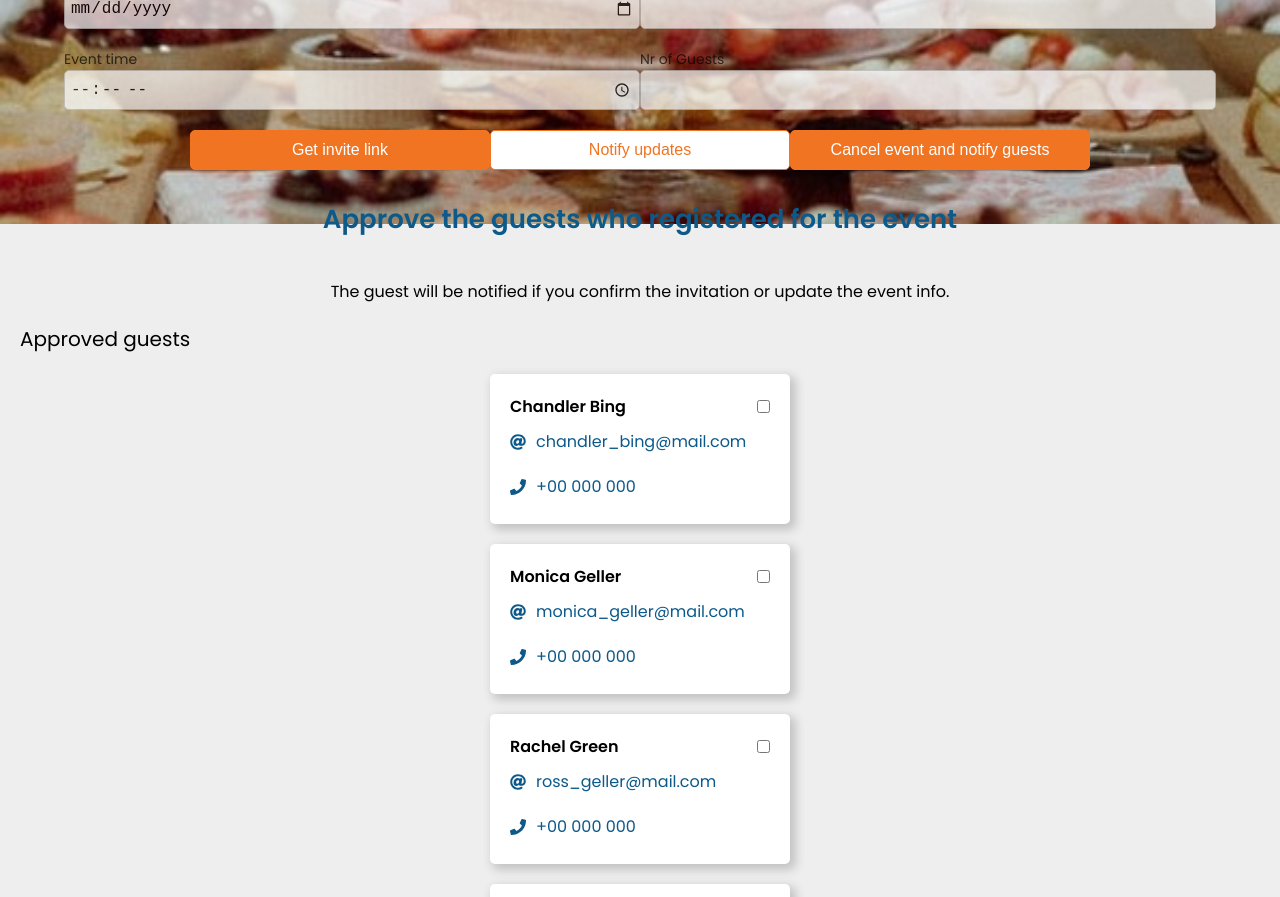
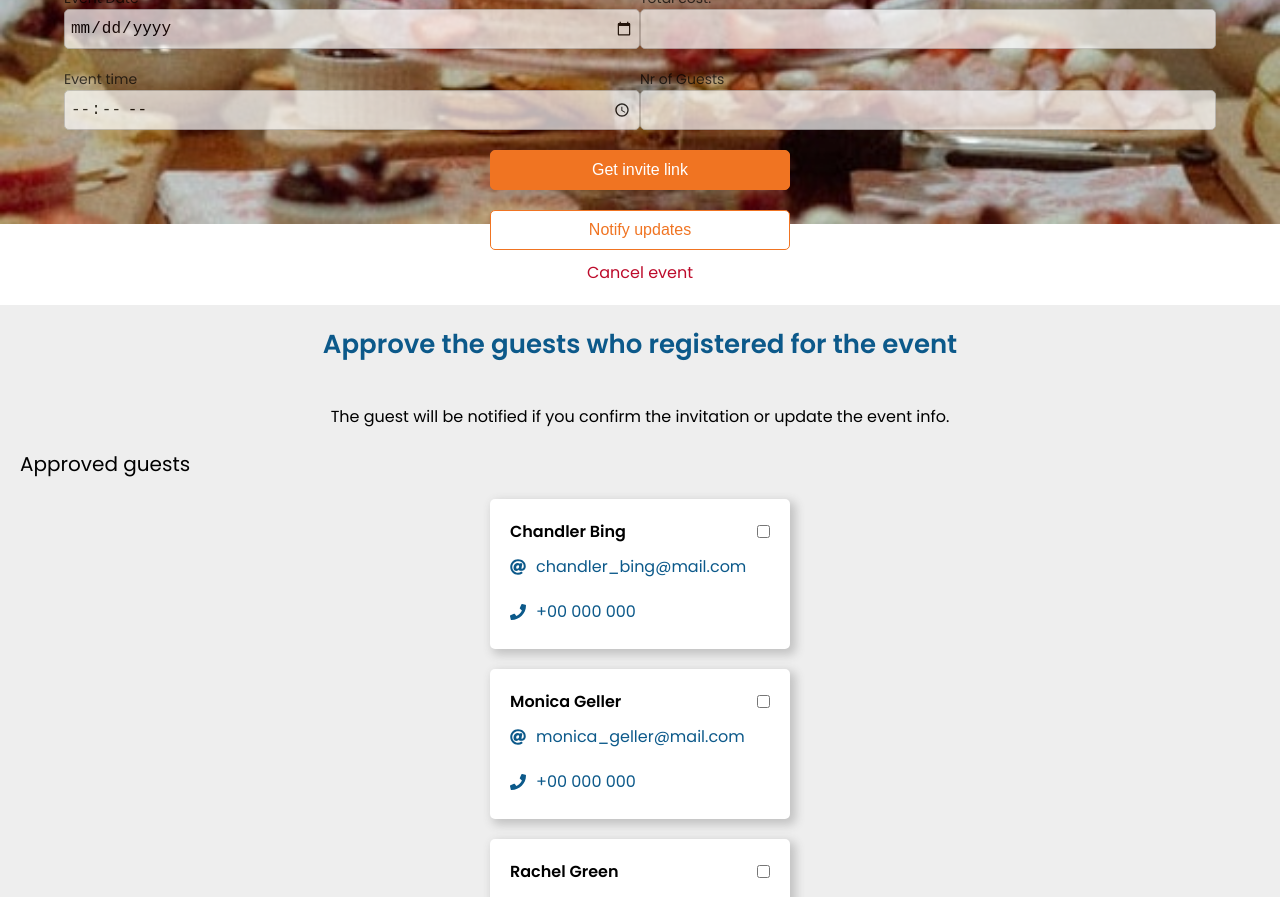
Before and after one commit to MarinaFroes/Event_Planner, a React (Create React App) app: page / in a window 1280 px wide. Shown: the part 1200-2097 px from the top of the page. Built offline with nearby package versions, Linux system fonts and the light colour scheme.

Commit message:
feat: Change cancel button to cancel link

```diff
--- a/src/components/EditEvent.tsx
+++ b/src/components/EditEvent.tsx
@@ -1,4 +1,5 @@
 import React from 'react'
+import styled from 'styled-components'
 
 import Btn from './Btn'
 import Header from './Header'
@@ -6,6 +7,24 @@ import EventForm from './EventForm'
 import EventImg from '../assets/images/kyle-head-WE-N1KDqEno-unsplash.jpg'
 import GuestsInfo from './GuestsInfo'
 import TextBox from './TextBox'
+
+const EditEventContainer = styled.div`
+  display: flex;
+  flex-direction: column;
+  align-items: center;
+  background-color: var(--main-color-white, #fff);
+  width: 100%;
+`
+
+const AlertLink = styled.a`
+  text-decoration: none;
+  color: var(--main-color-red, #bd0b2b);
+  margin-bottom: 20px;
+
+  :hover {
+     cursor: pointer;
+  }
+`
 
 const EditEvent: React.FC = () => {
   const subtitle = "Here you can check your event details, edit them, get the link to share with your friends, see who accepted the invite."
@@ -55,19 +74,20 @@ const EditEvent: React.FC = () => {
       phone: "+00 000 000",
       status: "pending"
     },
-
   ]
 
   return (
-    <div>
+    <EditEventContainer>
       <Header title="My Birthday Details" subtitle={subtitle} imageUrl={EventImg} />
       <TextBox heading1={heading1} heading2={heading2} />
       <EventForm showImage={false} handleChange={e => console.log(e.target.value)} />
       <Btn primary={true} text="Get invite link" widthSize="300px" />
       <Btn primary={false} text="Notify updates" widthSize="300px" />
-      <Btn primary={true} text="Cancel event and notify guests" widthSize="300px" />
+      <AlertLink>
+        Cancel event
+      </AlertLink>
       <GuestsInfo guests={guests}/>
-    </div>
+    </EditEventContainer>
   )
 }
 
```
